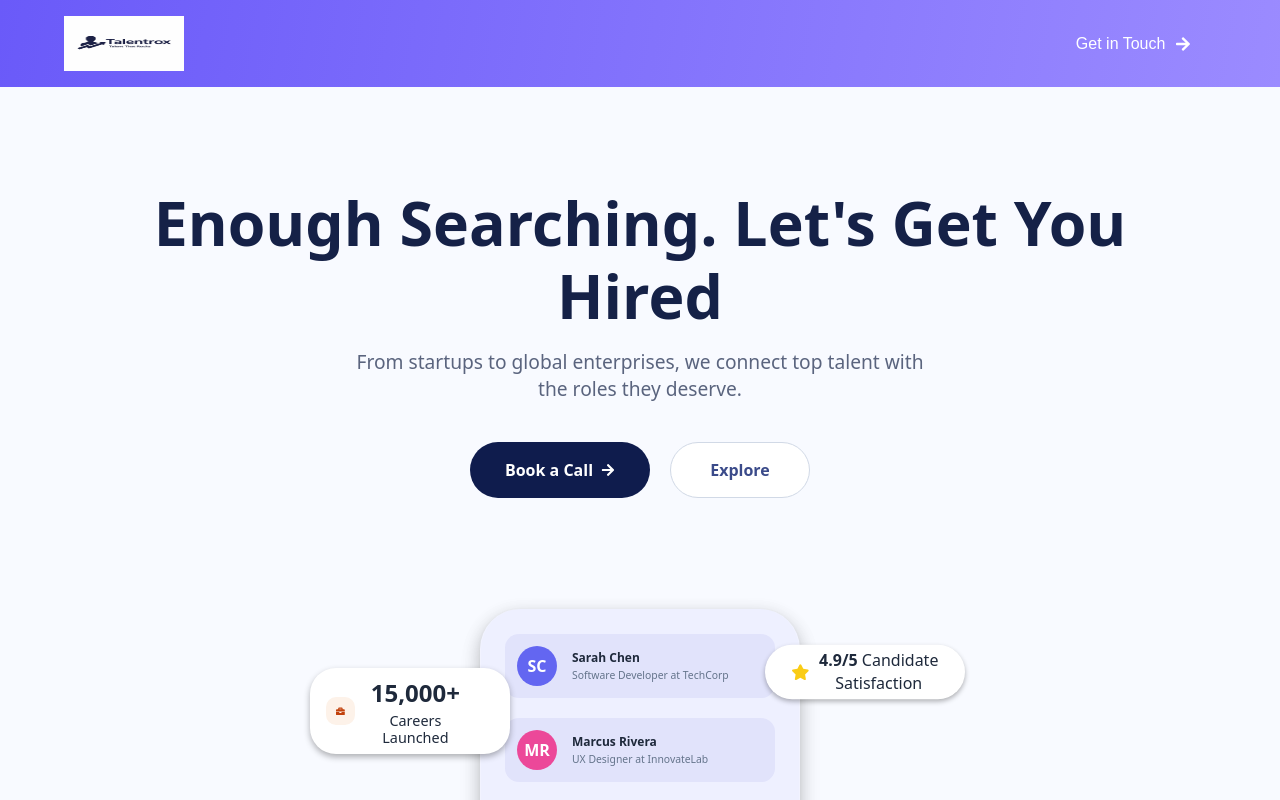
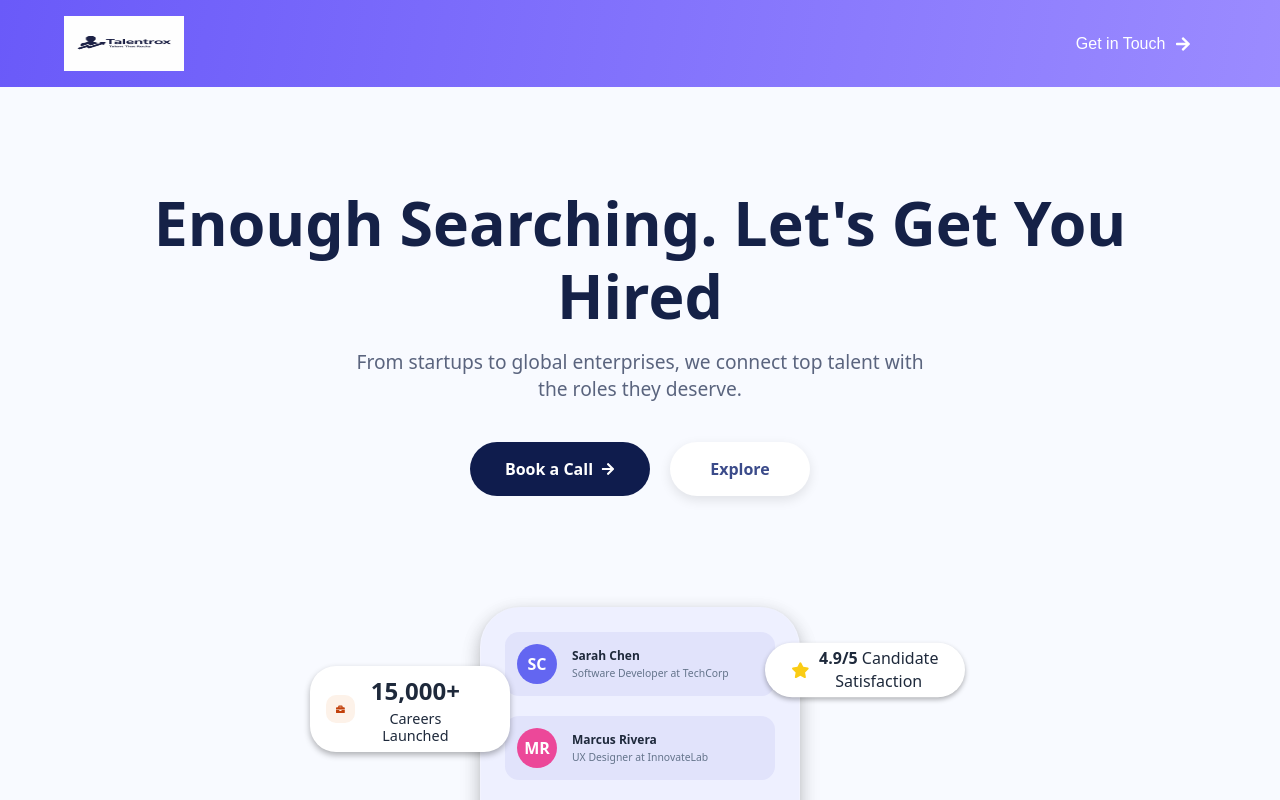
Before and after one commit to Abhishek1230987/TalentTrox-, a React (Vite) app: page / in a window 1280 px wide. Shown: the top 800 px of the page. Built offline with nearby package versions, Linux system fonts and the light colour scheme.

Commit message:
Remove border and add shadow to Explore button
- Removed border from default and leaving states
- Added subtle shadow (0 4px 12px rgba(0, 0, 0, 0.1)) to default state
- Maintains existing hover shadow animation
- Improves button visual appearance with modern elevated look

```diff
--- a/src/Componets/ExploreButton/ExploreButton.css
+++ b/src/Componets/ExploreButton/ExploreButton.css
@@ -5,7 +5,7 @@
   padding: 16px 32px;
   background-color: #fff; /* White background - default secondary style */
   color: #3b4b8a; /* Blue text - default secondary style */
-  border: 1px solid #d1d9e6; /* Light border - default secondary style */
+  border: none; /* No border */
   font-weight: 600;
   border-radius: 50px; /* Pill-shaped (fully rounded) */
   display: flex;
@@ -15,6 +15,7 @@
   cursor: pointer;
   font-size: 1rem;
   font-family: inherit;
+  box-shadow: 0 4px 12px rgba(0, 0, 0, 0.1);
   transition: box-shadow 0.3s ease-out;
   /* Prevent text shift during animation */
   min-width: 140px;
@@ -35,7 +36,7 @@
 /* Instantly change background to solid purple when leaving */
 .explore-btn-pure.leaving {
   background-color: #A066FF; /* Solid purple background */
-  border-color: #A066FF; /* Purple border */
+  border: none; /* No border */
   transition: box-shadow 0.3s ease-out;
 }
 
```
